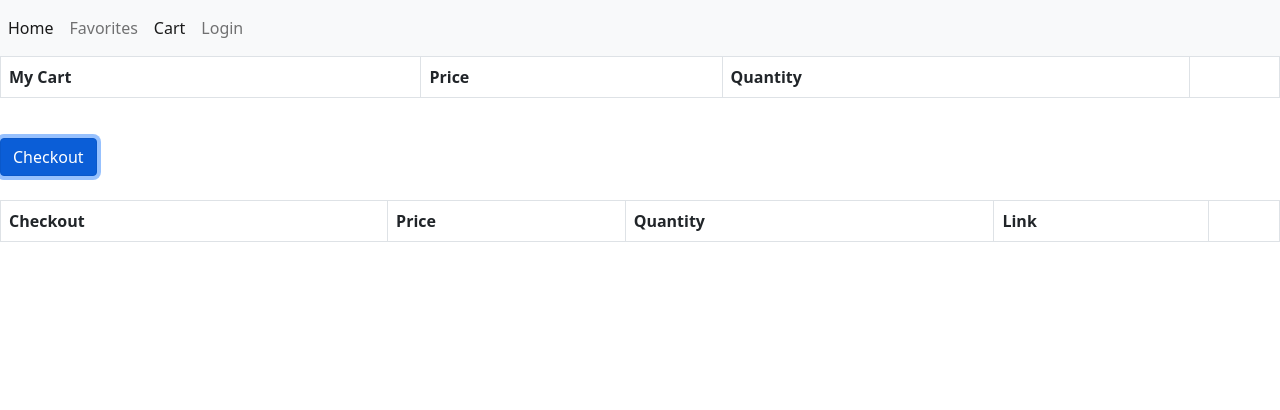
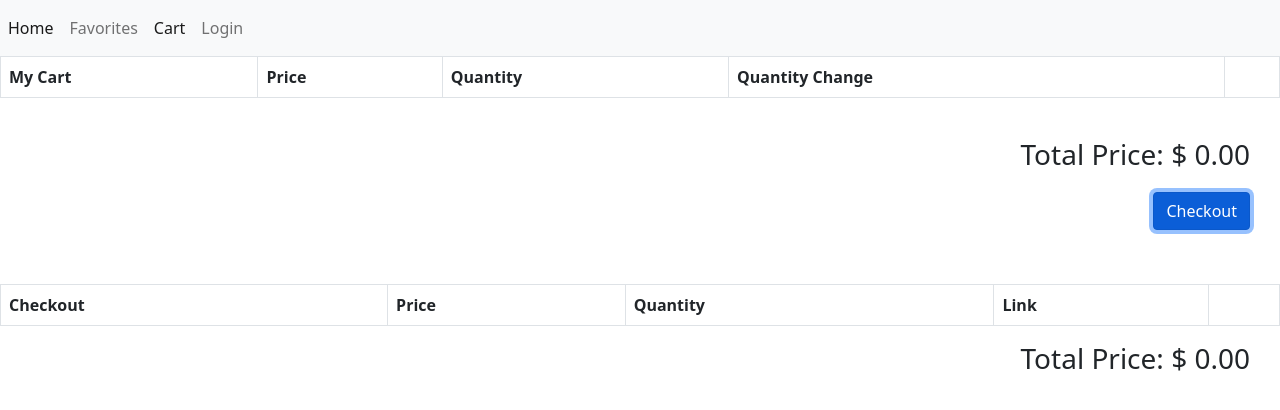
Before and after one commit to OSUMed/React-Steam-Deal-Finder-App, a React (Create React App) app: page /cart in a window 1280 px wide. Both pictures are taken after a click on the button "Checkout". Shown: the top 410 px of the page. Built offline with nearby package versions, Linux system fonts and the light colour scheme.

Commit message:
Added Checkout Total, Favorite Duplicates, Errors

```diff
--- a/src/App.css
+++ b/src/App.css
@@ -162,3 +162,9 @@ img {
 .gameLink:hover {
   background-color: lightblue;
 }
+
+.totalprice {
+  text-align: right;
+  margin-right: 30px;
+  margin-bottom: 30px;
+}
--- a/src/App.js
+++ b/src/App.js
@@ -19,6 +19,7 @@ function App() {
   const [titleId, settitleId] = useState(0);
   const [cart, setCart] = useState([]);
   const [checkout, setCheckout] = useState(false);
+  const [totalprice, setTotalPrice] = useState(0);
 
   const searchGame = () => {
     fetch(`https://www.cheapshark.com/api/1.0/games?title=${gameTitle}&limit=5`)
@@ -30,6 +31,30 @@ function App() {
   };
 
   const appendFavorites = (gameTitle, gameThumb, cheapestPrice, gameLink) => {
+    let checkfavorites = [...favorites];
+    console.log("check favorites: ", checkfavorites);
+    if (checkfavorites.length == 0) {
+      settitleId(titleId + 1);
+      checkfavorites.push({
+        title: gameTitle,
+        id: titleId,
+        img: gameThumb,
+        cprice: cheapestPrice,
+        stock: 0,
+        fullgameLink: gameLink,
+      });
+      return setFavorites(checkfavorites);
+    }
+    for (let i = 0; i < checkfavorites.length; i++) {
+      if (gameTitle == checkfavorites[i].title) {
+
+        return console.log(
+          "we found a duplicate favorite add: ",
+          checkfavorites[i].title,
+          gameTitle
+        );
+      }
+    }
     settitleId(titleId + 1);
     let currentFavorites = [...favorites];
     currentFavorites.push({
@@ -40,11 +65,11 @@ function App() {
       stock: 0,
       fullgameLink: gameLink,
     });
-    console.log("current favorites: ", favorites);
     setFavorites(currentFavorites);
   };
 
   const addToCart = (
+    gameId,
     gameTitle,
     gameThumb,
     cheapestPrice,
@@ -54,6 +79,7 @@ function App() {
     let cartItems = [...cart];
     let newStock = stock + 1;
     cartItems.push({
+      id: gameId,
       title: gameTitle,
       img: gameThumb,
       cartprice: cheapestPrice,
@@ -75,7 +101,7 @@ function App() {
 
   const onCartDelete = (selected) => {
     let filteredFavorites = [...cart];
-    filteredFavorites = cart.filter((unselected) => unselected.title != selected);
+    filteredFavorites = cart.filter((unselected) => unselected.id != selected);
 
     setCart(filteredFavorites);
   };
@@ -108,6 +134,8 @@ function App() {
         checkout,
         setCheckout,
         toggleCheckout,
+        totalprice,
+        setTotalPrice,
       }}
     >
       <div>
--- a/src/components/checkout.jsx
+++ b/src/components/checkout.jsx
@@ -4,11 +4,20 @@ import { Table } from "react-bootstrap";
 import { Button } from "react-bootstrap";
 
 function Checkout() {
-  const { test, cart, onCartDelete, setCheckout, checkout } =
-    useContext(PageContext);
+  const {
+    test,
+    cart,
+    onCartDelete,
+    setCheckout,
+    checkout,
+    totalprice,
+    setTotalPrice,
+  } = useContext(PageContext);
+
+
   return (
     <div>
-        <br />
+      <br />
       <Table striped bordered hover>
         <thead>
           <tr>
@@ -34,10 +43,7 @@ function Checkout() {
                 </a>
               </td>
               <td>
-                <Button
-                  variant="danger"
-                  onClick={() => onCartDelete(val.title)}
-                >
+                <Button variant="danger" onClick={() => onCartDelete(val.id)}>
                   Delete
                 </Button>
               </td>
@@ -45,6 +51,8 @@ function Checkout() {
           ))}
         </tbody>
       </Table>
+
+      <h3 className="totalprice">Total Price: $ {totalprice} </h3>
     </div>
   );
 }
--- a/src/components/favorites.jsx
+++ b/src/components/favorites.jsx
@@ -2,7 +2,6 @@ import React, { useContext } from "react";
 import { PageContext } from "../helpers/Context";
 import { Table } from "react-bootstrap";
 import { Button } from "react-bootstrap";
-
 
 function Favorites() {
   const { test, favorites, onFavDelete, addToCart, cart, setCheckout } =
@@ -25,9 +24,11 @@ function Favorites() {
                 <img src={val.img} />
               </td>
               <td>
-                <button
+                <Button
+                  variant="primary"
                   onClick={() =>
                     addToCart(
+                      val.id,
                       val.title,
                       val.img,
                       val.cprice,
@@ -37,10 +38,12 @@ function Favorites() {
                   }
                 >
                   Add To Cart
-                </button>
+                </Button>
               </td>
               <td>
-                <Button variant="danger" onClick={() => onFavDelete(val.id)}>Delete</Button>
+                <Button variant="danger" onClick={() => onFavDelete(val.id)}>
+                  Delete
+                </Button>
               </td>
             </tr>
           ))}
--- a/src/components/mycart.jsx
+++ b/src/components/mycart.jsx
@@ -5,17 +5,54 @@ import Checkout from "./checkout";
 import { Button } from "react-bootstrap";
 
 function Cart() {
-  const { cart, onCartDelete, checkout, toggleCheckout } =
-    useContext(PageContext);
+  const {
+    cart,
+    onCartDelete,
+    checkout,
+    toggleCheckout,
+    totalprice,
+    setTotalPrice,
+  } = useContext(PageContext);
 
+  //   const handleIncrement = (quantity) => {
+  //     quantity += 1;
+  //     console.log("increment: ", quantity);
+  //     return quantity;
+  //   };
+
+  //   const handleDecrement = (quantity, title) => {
+  //     if (quantity - 1 == 0) {
+  //       onCartDelete(title);
+  //     } else {
+  //       quantity -= 1;
+  //     }
+  //     return quantity;
+  //   };
+  const final_price = () => {
+    let total = 0;
+    let mycart = [...cart];
+    console.log("this is my cart: ", mycart[1]);
+
+    for (let i = 0; i < mycart.length; i++) {
+      total += parseFloat(mycart[i].cartprice);
+      console.log("current total: ", total.toFixed(2));
+    }
+    setTotalPrice(total.toFixed(2));
+    return totalprice;
+    // let total = price;
+    // total = total * quantity;
+    // console.log("This is the total price: ", 10 * quantity, price, total);
+    // return total;
+  };
   return (
     <div>
-      <Table striped bordered hover>
+      <Table striped bordered hover >
         <thead>
           <tr>
             <th>My Cart</th>
             <th> Price </th>
             <th>Quantity </th>
+            <th>Quantity Change</th>
             <th> </th>
           </tr>
         </thead>
@@ -27,11 +64,24 @@ function Cart() {
               </td>
               <td>{val.cartprice}</td>
               <td>{val.cartStock}</td>
-
+              <td>
+                {/* <button
+                  onClick={handleIncrement(val.title)}
+                  className="btn btn-secondary btn-sm"
+                >
+                  Increment
+                </button>
+                <button
+                  onClick={() => handleDecrement(val.cartStock, val.title)}
+                  className="btn btn-danger btn-sm m-2"
+                >
+                  Decrement
+                </button> */}
+              </td>
               <td>
                 <Button
-                  variant="danger"
-                  onClick={() => onCartDelete(val.title)}
+                  variant="btn btn-danger btn-sm m-2"
+                  onClick={() => onCartDelete(val.id)}
                 >
                   Delete
                 </Button>
@@ -40,9 +90,13 @@ function Cart() {
           ))}
         </tbody>
       </Table>
-        <br />
-        <Button variant="primary" onClick={(e) => toggleCheckout(e)}>Checkout</Button>
-
+      <br />
+      <div className="totalprice">
+        <h3 style={{ marginBottom:"20px" }}>Total Price: $ {final_price()}</h3>
+        <Button variant="primary" onClick={(e) => toggleCheckout(e)}>
+          Checkout
+        </Button>
+      </div>
       {checkout && <Checkout />}
     </div>
   );
--- a/src/components/salessection.jsx
+++ b/src/components/salessection.jsx
@@ -16,7 +16,7 @@ const Sales = () => {
     setFavorites,
     appendFavorites,
   } = useContext(PageContext);
-  let salessectionLike = false;
+
 
   return (
     <div>
```
